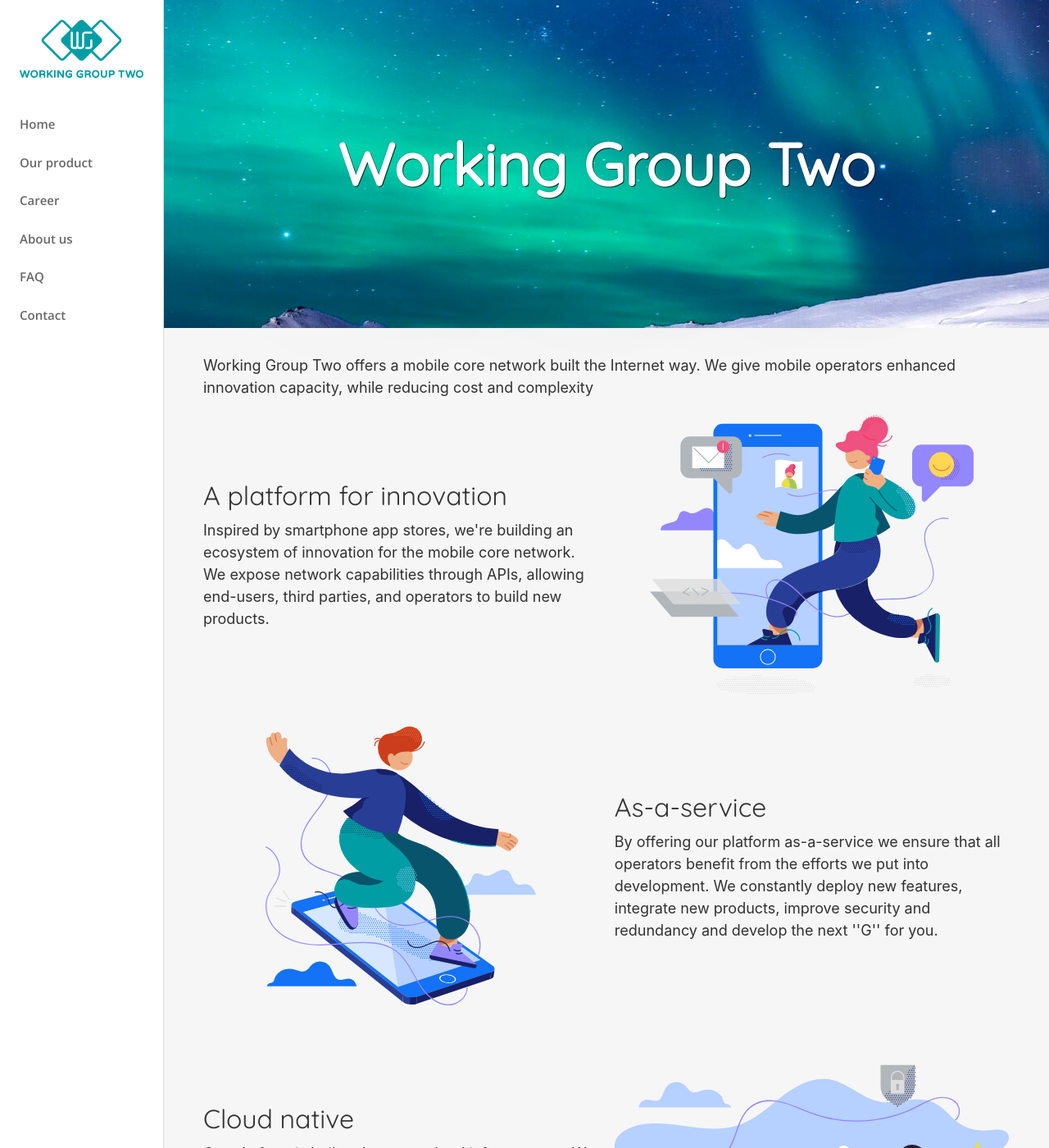
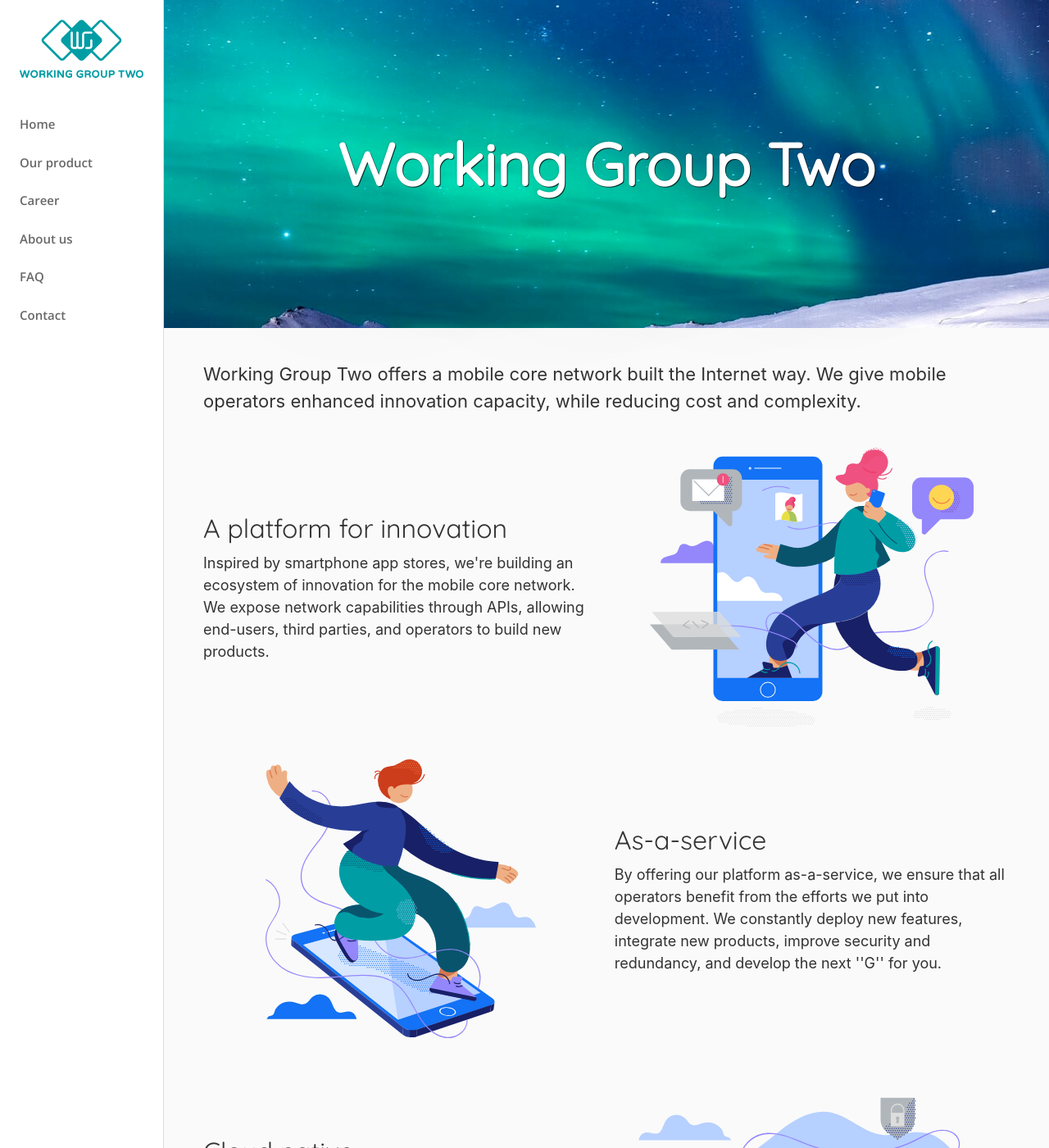
Before and after one commit to working-group-two/engineering-blog, a Jekyll site: the page built from pages/index.md, in a window 1280 px wide and 1400 px high. Shown: the whole window at 82% size. Built offline with Jekyll 4.4.1, drawn with Linux system fonts in a browser that asks for light colours; nearby versions of some CDN libraries; some of the changed text lies outside the part shown.

Commit message:
[redesign] Minor adjustments based on feedback

```diff
--- a/_includes/operator.html
+++ b/_includes/operator.html
@@ -1,6 +1,6 @@
 <div class="uk-width-1-2@s">
-    <div class="uk-card uk-card-default operator">
+    <a href="{{include.url}}" class="uk-card uk-card-default operator">
         <img src="/img/operators/{{include.img}}" alt="Logo">
         <p>{{include.description}}</p>
-    </div>
+    </a>
 </div>
--- a/_sass/_frame.scss
+++ b/_sass/_frame.scss
@@ -102,7 +102,7 @@
   font-size: 14px;
   width: 100%;
   text-align: center;
-  background: #eee;
+  background: #f2f2f2;
   color: #444444;
   padding: 24px 24px 24px 224px;
   a {
--- a/_sass/_left-right-image.scss
+++ b/_sass/_left-right-image.scss
@@ -31,10 +31,16 @@
     flex-wrap: wrap;
     .image {
       width: 100%;
+      img {
+        height: 260px;
+      }
     }
     .text {
       text-align: center;
       width: 100%;
+      h2 {
+        margin-top: 16px;
+      }
     }
   }
 }
--- a/_sass/_main.scss
+++ b/_sass/_main.scss
@@ -10,7 +10,7 @@
   overflow-y: scroll;
   color: $main-text;
   line-height: 1.5;
-  background: #f6f6f6;
+  background: #fafafa;
   height: 100%;
 }
 
@@ -62,3 +62,12 @@
 p {
   font-size: 18px;
 }
+
+.landing-text {
+  margin: 40px 0;
+  font-size: 22px;
+}
+
+h2 + .landing-text {
+  margin-top: 0;
+}
--- a/pages/index.md
+++ b/pages/index.md
@@ -6,8 +6,10 @@
 
 {% include section-image.html img="index.jpg" heading="Working Group Two" %}
 
-Working Group Two offers a mobile core network built the Internet way.
-We give mobile operators enhanced innovation capacity, while reducing cost and complexity
+<p class="landing-text">
+    Working Group Two offers a mobile core network built the Internet way.
+    We give mobile operators enhanced innovation capacity, while reducing cost and complexity.
+</p>
 
 {% include left-right-image.html img="a-platform-for-innovation.svg" title="A platform for innovation" text="
     Inspired by smartphone app stores, we're building an ecosystem of innovation for the mobile core network.
@@ -16,9 +18,9 @@
 "%}
 
 {% include left-right-image.html img="as-a-service.svg" title="As-a-service" text="
-    By offering our platform as-a-service we ensure that all operators benefit from
+    By offering our platform as-a-service, we ensure that all operators benefit from
     the efforts we put into development. We constantly deploy new features,
-    integrate new products, improve security and redundancy and develop the next ''G'' for you.
+    integrate new products, improve security and redundancy, and develop the next ''G'' for you.
 "%}
 
 {% include left-right-image.html img="cloud-native.svg" title="Cloud native" text="
@@ -35,8 +37,14 @@
 "%}
 
 <h2 class="spacious-heading">Making a difference</h2>
-We focus on making a difference for both operators and end-users.
-When we succeed in our mission, operators on our platform have more satisfied
-customers that use their mobile connectivity in new and meaningful ways.
+<p class="landing-text">
+    We focus on making a difference for both operators and end-users.
+    When we succeed in our mission, operators on our platform have more satisfied
+    customers that use their mobile connectivity in new and meaningful ways.
+</p>
 
 <img src="/img/illustrations/making-a-difference.svg" alt="Decorative illustration">
+
+<p class="landing-text" markdown="1">
+    If you're an operator looking for a modern core, head on over to our [product](/our-product) or [faq](/faq) pages.
+</p>
```
Also changed, not shown: pages/our-product.md (+2 -2 lines).
